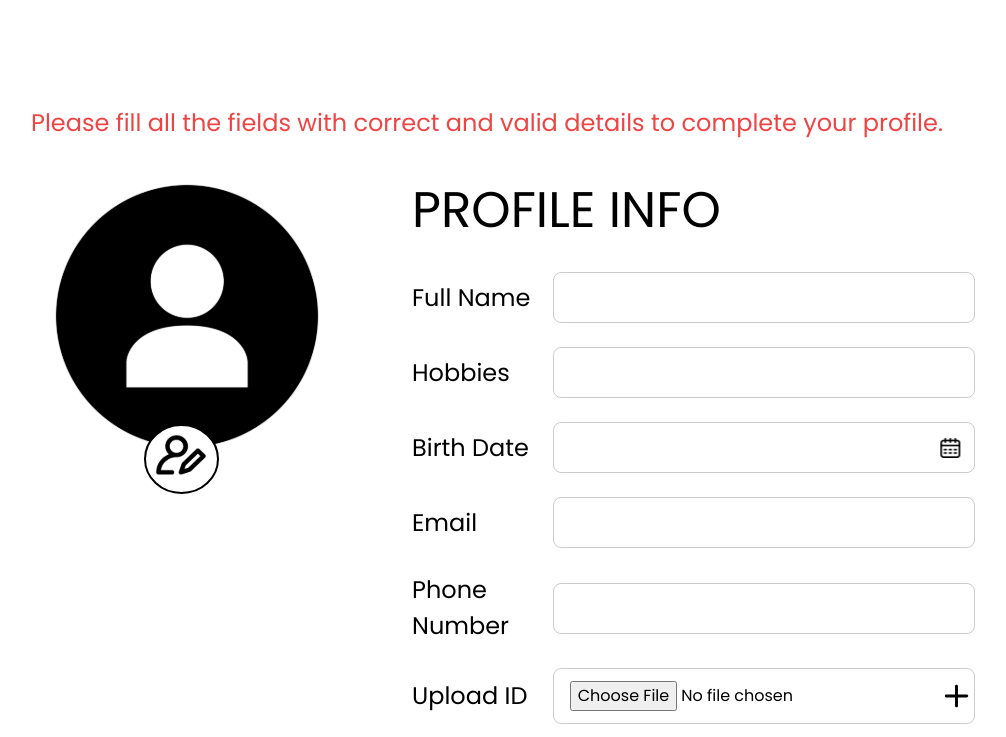
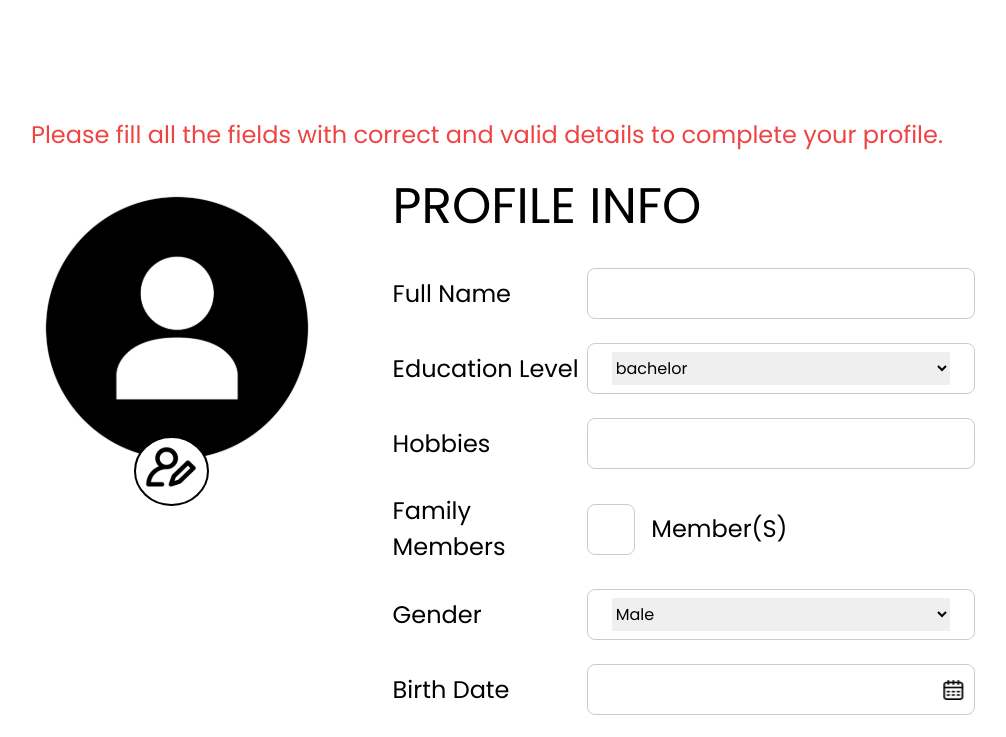
Before and after one commit to AllanSaleh/capstone-project-online-healing, a React (Create React App) app: page / in a window 1280 px wide. Shown: the part 2000-2737 px from the top of the page, without its empty margins (153-1159 px from the left). Built offline with nearby package versions, Linux system fonts and the light colour scheme.

Commit message:
added Security section, Cards and Tickets section, and the remaining fields in the profile info section

```diff
--- a/src/Components/CreateAccount/CreateAccount.jsx
+++ b/src/Components/CreateAccount/CreateAccount.jsx
@@ -32,7 +32,7 @@ const CreateAccount = () => (
         placeholder="re-type your password"
       />
     </form>
-    <button className="text-btn bg-blue-dark px-4 py-2 my-16 w-full md:w-48 border rounded-lg uppercase hover:bg-transparent hover:border-blue-dark hover:text-blue-dark hover:shadow-xl transition-all duration-300">
+    <button className="text-subtitle bg-blue-dark px-4 py-2 my-16 w-full md:w-48 border rounded-lg uppercase hover:bg-transparent hover:border-blue-dark hover:text-blue-dark hover:shadow-xl transition-all duration-300">
       create
     </button>
   </div>
--- a/src/Components/ProfileInfo/EditProfile.jsx
+++ b/src/Components/ProfileInfo/EditProfile.jsx
@@ -2,6 +2,7 @@ import React from 'react';
 import ProfilePic from '../../Icons/ProfilePic.svg';
 import EditProfileButton from './EditProfileButton';
 import ProfileInfoSection from './ProfileInfoSection';
+import SecuritySection from './SecuritySection';
 
 const EditProfile = () => (
   <div className="px-sides pt-navbar">
@@ -16,6 +17,7 @@ const EditProfile = () => (
       </div>
       <div className="w-3/5 p-4 mx-2">
         <ProfileInfoSection />
+        <SecuritySection />
         <div className="flex justify-between my-8">
           <EditProfileButton
             text="save changes"
@@ -39,6 +41,17 @@ const EditProfile = () => (
             bgOpacity="bg-opacity-70"
           />
         </div>
+        <div className="my-16">
+          <h1 className="text-title capitalize mb-16">Payment Methods & Tickets</h1>
+          <div className="inline-block mr-4">
+            <h3 className="text-subtitle capitalize mb-2">3 crads added</h3>
+            <EditProfileButton text="show cards" />
+          </div>
+          <div className="inline-block ml-4">
+            <h3 className="text-subtitle capitalize mb-2">10 tickets remaining</h3>
+            <EditProfileButton text="buy tickets" />
+          </div>
+        </div>
       </div>
     </div>
   </div>
--- a/src/Components/ProfileInfo/EditProfileButton.jsx
+++ b/src/Components/ProfileInfo/EditProfileButton.jsx
@@ -2,7 +2,9 @@ import React from 'react';
 
 const EditProfileButton = ({ text, bgColor, textColor, margin, bgOpacity }) => (
   <button
-    className={`${bgColor} ${bgOpacity} ${textColor} ${margin} rounded-lg uppercase w-1/3 py-3 text-subtitle transition duration-300 hover:bg-opacity-100 hover:shadow-lg`}
+    className={`${bgColor || 'bg-blue-dark'} ${bgOpacity} ${
+      textColor || 'text-black'
+    } ${margin} rounded-lg uppercase px-12 py-3 text-subtitle transition duration-300 hover:bg-opacity-100 hover:shadow-lg`}
   >
     {text}
   </button>
--- a/src/Components/ProfileInfo/ProfileInfoSection.jsx
+++ b/src/Components/ProfileInfo/ProfileInfoSection.jsx
@@ -5,10 +5,57 @@ import ArrowDown from '../../Icons/ArrowDown.svg';
 import Plus from '../../Icons/Plus.svg';
 
 const ProfileInfoSection = () => (
-  <form className="my-4">
+  <form className="mb-8">
     <h1 className="text-title uppercase">Profile Info</h1>
+
     <ProfileInputField title="full name" type="text" id="full-name" />
+
+    <div className="flex items-center my-6">
+      <label htmlFor="education-level" className="text-subtitle capitalize inline-block w-1/3">
+        education level
+      </label>
+      <div className="w-2/3 inline-flex items-center border border-black border-opacity-20 rounded-lg px-6 py-2">
+        <select
+          id="education-level"
+          name="education-level"
+          className="w-full h-full outline-none py-1"
+        >
+          <option value="1">bachelor</option>
+          <option value="2">bachelor</option>
+          <option value="3">bachelor</option>
+          <option value="4">bachelor</option>
+        </select>
+      </div>
+    </div>
     <ProfileInputField title="hobbies" type="text" id="hobbies" />
+
+    <div className="flex items-center my-6">
+      <label htmlFor="family-members" className="text-subtitle capitalize inline-block w-1/3">
+        family members
+      </label>
+      <div className="w-1/12 inline-flex items-center border border-black border-opacity-20 rounded-lg px-4">
+        <input
+          type="text"
+          id="family-members"
+          name="family-members"
+          className="w-full h-full outline-none py-3"
+        />
+      </div>
+      <span className="text-subtitle capitalize mx-4">member(s)</span>
+    </div>
+
+    <div className="flex items-center my-6">
+      <label htmlFor="gender" className="text-subtitle capitalize inline-block w-1/3">
+        gender
+      </label>
+      <div className="w-2/3 inline-flex items-center border border-black border-opacity-20 rounded-lg px-6 py-2">
+        <select id="gender" name="gender" className="w-full h-full outline-none py-1">
+          <option value="1">Male</option>
+          <option value="2">Female</option>
+        </select>
+      </div>
+    </div>
+
     <ProfileInputField title="birth date" type="text" id="birth-date" icon={BirthDateIcon} />
     <ProfileInputField title="email" type="email" id="email" />
     <ProfileInputField title="phone number" type="text" id="phone-number" />
--- a/src/Components/ProfileInfo/ProfileInputField.jsx
+++ b/src/Components/ProfileInfo/ProfileInputField.jsx
@@ -2,8 +2,8 @@ import React from 'react';
 
 const ProfileInputField = ({ title, id, type, icon }) => (
   <div className="flex items-center my-6">
-    <label htmlFor={id} className="text-subtitle capitalize inline-block w-1/4">{title}</label>
-    <div className="w-3/4 inline-flex items-center border border-black border-opacity-20 rounded-lg pl-4">
+    <label htmlFor={id} className="text-subtitle capitalize inline-block w-1/3">{title}</label>
+    <div className="w-2/3 inline-flex items-center border border-black border-opacity-20 rounded-lg pl-4">
       <input type={type} id={id} name={id} className="w-11/12 h-full outline-none py-3" />
       {icon && (
         <button>
--- a/src/Components/ProfileInfo/SecuritySection.jsx
+++ b/src/Components/ProfileInfo/SecuritySection.jsx
@@ -1,9 +1,17 @@
 import React from 'react';
 import ProfileInputField from './ProfileInputField';
+import LockIcon from '../../Icons/LockIcon.svg';
 
 const SecuritySection = () => (
-  <form className="my-4">
+  <form className="my-16">
     <h1 className="text-title uppercase">security</h1>
+    <ProfileInputField title="password" type="password" id="password" icon={LockIcon} />
+    <ProfileInputField
+      title="confirm password"
+      type="password"
+      id="confirm-password"
+      icon={LockIcon}
+    />
   </form>
 );
 
```
Also changed, not shown: src/Icons/LockIcon.svg (added).
